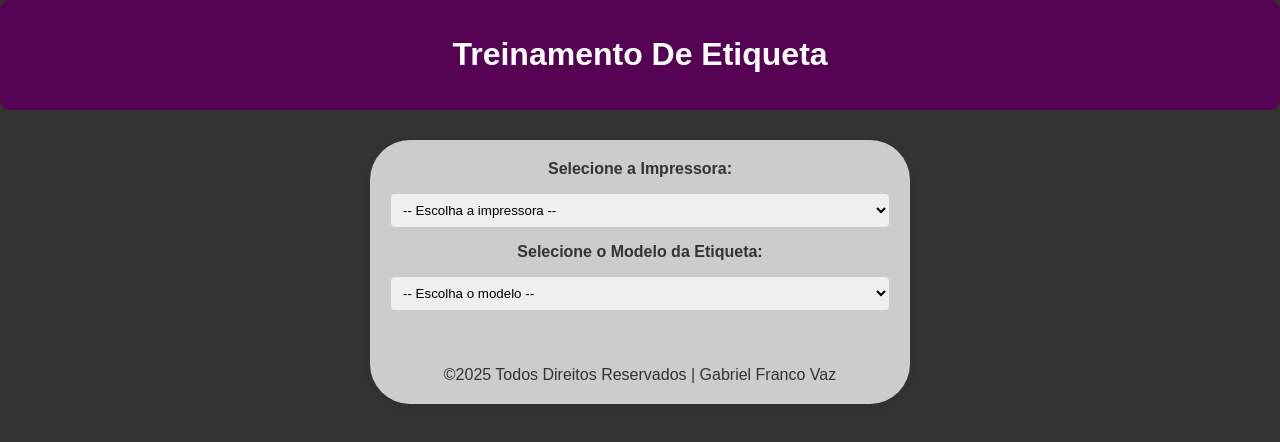
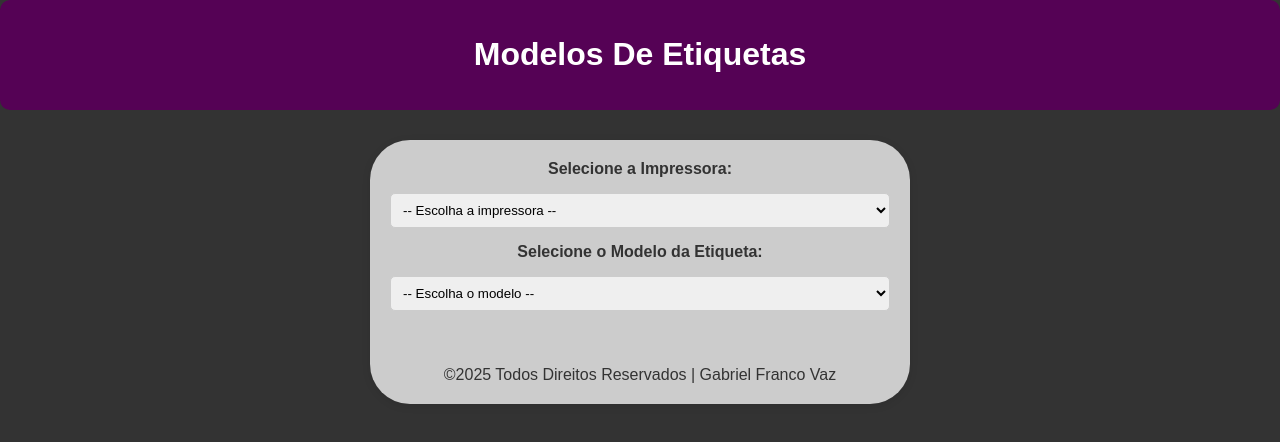
Before and after one commit to Vaz-Gabriel/Modelos_Etiquetas, a plain HTML site: page index.html in a window 1280 px wide. Drawn offline with Linux system fonts and the light colour scheme.

Commit message:
Update index.html

```diff
--- a/index.html
+++ b/index.html
@@ -8,7 +8,7 @@
 </head>
 <body>
 <header>
-    <h1>Treinamento de Etiqueta</h1>
+    <h1>Modelos de Etiquetas</h1>
 </header>
 <main>
     <section class="form-section">
```
